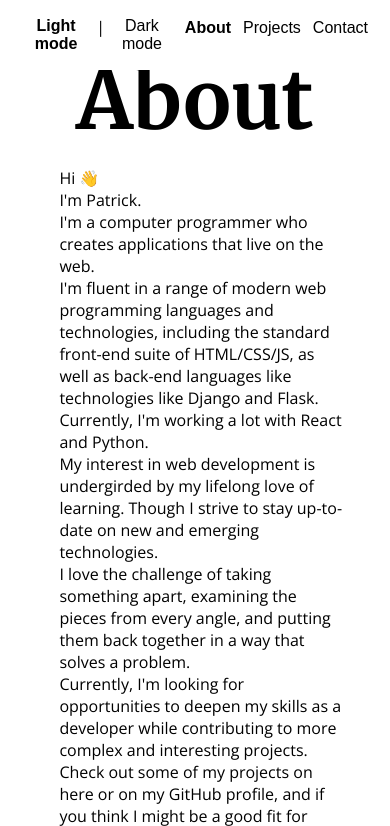
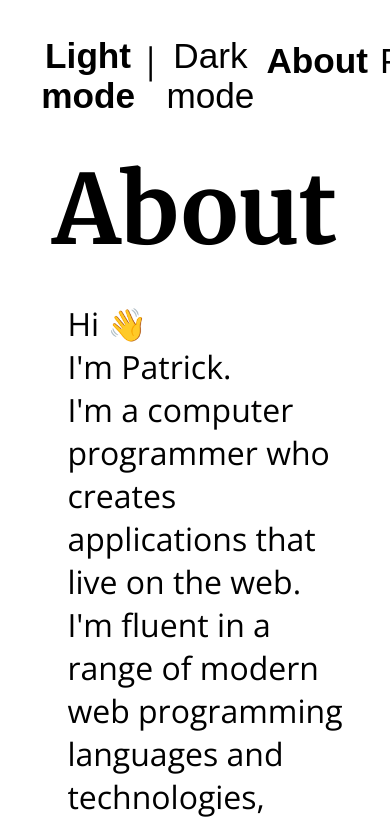
Before and after one commit to ptrkbrn/carnitas-taco, a plain HTML site: page index.html in a window 390 px wide. Both pictures are taken after a click on the button "About". Shown: the top 826 px of the page. Drawn offline with nearby package versions, Linux system fonts and the light colour scheme.

Commit message:
add media query

```diff
--- a/styles.css
+++ b/styles.css
@@ -179,6 +179,18 @@ nav ul li {
 
 @media only screen and (max-width: 520px) {
     h1 {
-        font-size: 5em;
+        font-size: 6em;
+    }
+    nav {
+        font-size: 2.2em;
+    }
+    main {
+        padding-top: 150px;
+    }
+    h3 {
+        font-size: 3em;
+    }
+    p {
+        font-size: 2em;
     }
 }
```
